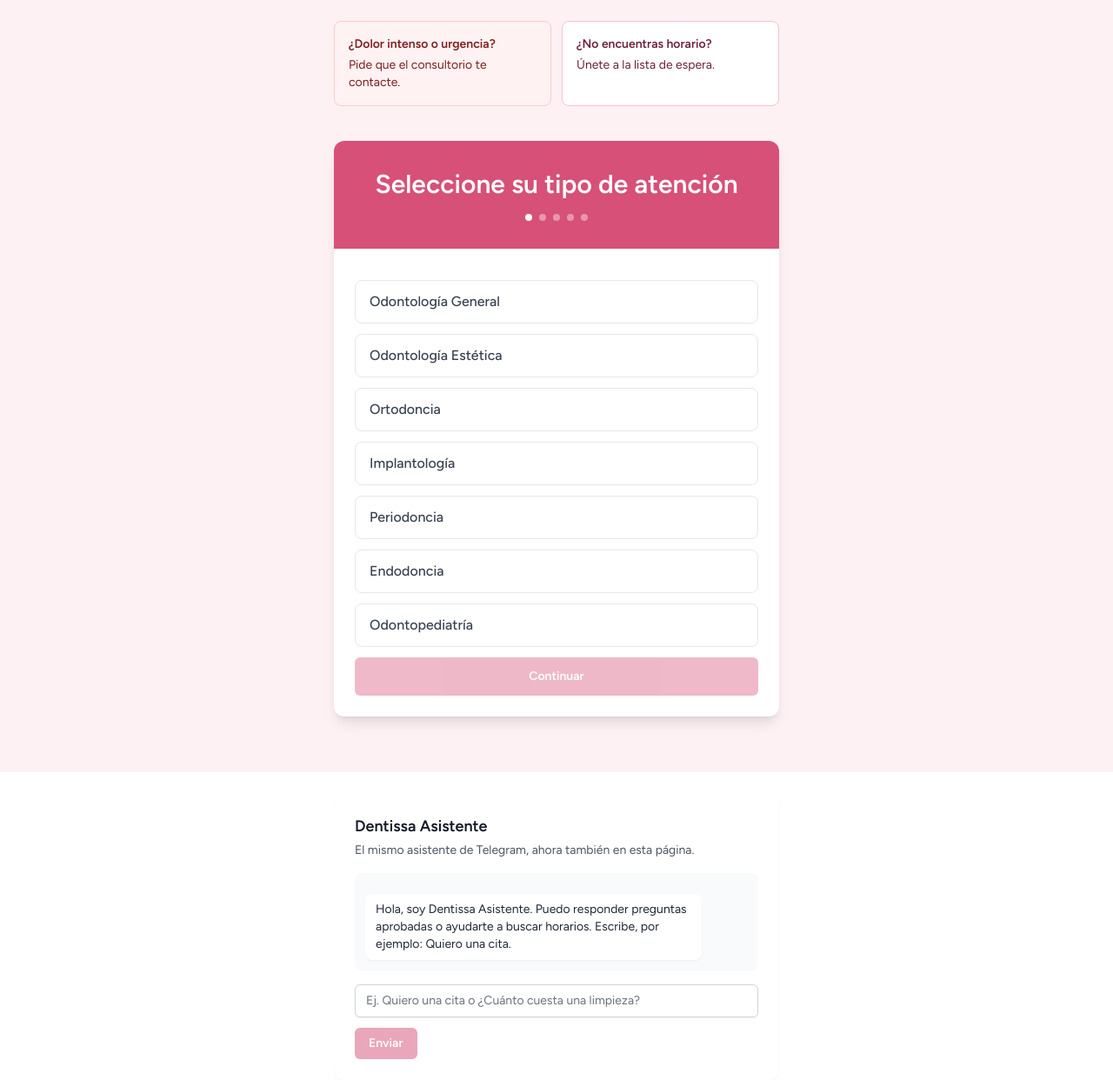
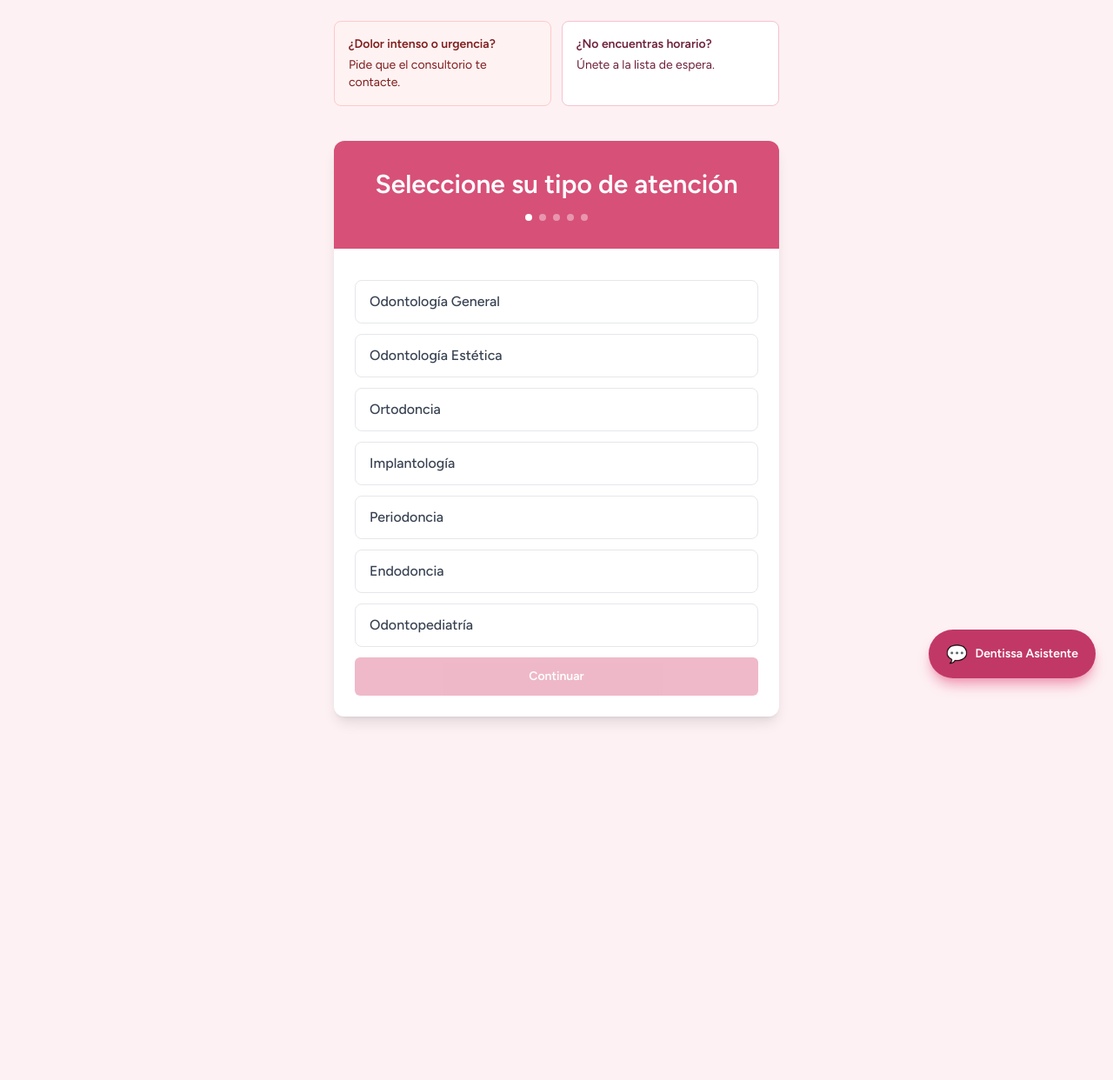
Before and after one commit to QuetzalTwT119/dentissa, a Laravel app: page /agendar-cita in a window 1280 px wide. Shown: the whole page at 87% size. After the commit the page ends 831 px from the top, so only its background shows below. Run offline with Laravel 12, Linux system fonts and the light colour scheme; data comes from the database, SQL or seed files in the repository; style sheets or scripts are compiled from the project's sources; some web fonts are replaced.

Commit message:
feat: compartir asistente en vistas publicas

```diff
--- a/resources/views/atencion/lista-espera.blade.php
+++ b/resources/views/atencion/lista-espera.blade.php
@@ -30,5 +30,6 @@
                 @endif
             </div>
         </main>
+        <x-asistente-chat />
     </body>
 </html>
--- a/resources/views/atencion/urgencia.blade.php
+++ b/resources/views/atencion/urgencia.blade.php
@@ -31,5 +31,6 @@
                 @endif
             </div>
         </main>
+        <x-asistente-chat />
     </body>
 </html>
--- a/resources/views/citas-publicas/create.blade.php
+++ b/resources/views/citas-publicas/create.blade.php
@@ -272,62 +272,7 @@
                 </div>
             </div>
 
-            <div class="mx-auto mt-6 max-w-lg px-6 sm:px-0"
-                 x-data="{
-                    consulta: '',
-                    conversacionId: localStorage.getItem('dentissa_asistente_conversacion') ?? crypto.randomUUID(),
-                    mensajes: [{ autor: 'bot', texto: 'Hola, soy Dentissa Asistente. Puedo responder preguntas aprobadas o ayudarte a buscar horarios. Escribe, por ejemplo: Quiero una cita.' }],
-                    cargando: false,
-                    init() { localStorage.setItem('dentissa_asistente_conversacion', this.conversacionId); },
-                    async preguntar() {
-                        if (this.consulta.trim().length < 3) return;
-                        const texto = this.consulta.trim();
-                        this.mensajes.push({ autor: 'persona', texto });
-                        this.consulta = '';
-                        this.cargando = true;
-                        try {
-                            const respuesta = await fetch('{{ route('asistente-paciente.responder') }}', {
-                                method: 'POST',
-                                headers: {
-                                    'Accept': 'application/json',
-                                    'Content-Type': 'application/json',
-                                    'X-CSRF-TOKEN': document.querySelector('meta[name=csrf-token]').content,
-                                },
-                                body: JSON.stringify({ consulta: texto, conversacion_id: this.conversacionId }),
-                            });
-                            const datos = await respuesta.json();
-                            this.mensajes.push({ autor: 'bot', texto: datos.respuesta ?? 'No fue posible responder en este momento.', accion: datos.accion ?? null });
-                        } catch (error) {
-                            this.mensajes.push({ autor: 'bot', texto: 'No fue posible responder en este momento. Intenta nuevamente o comunícate con el consultorio.' });
-                        } finally {
-                            this.cargando = false;
-                            this.$nextTick(() => this.$refs.historial.scrollTop = this.$refs.historial.scrollHeight);
-                        }
-                    },
-                 }">
-                <div class="rounded-xl bg-white p-6 shadow-sm">
-                    <h2 class="text-lg font-semibold text-gray-900">Dentissa Asistente</h2>
-                    <p class="mt-1 text-sm text-gray-600">El mismo asistente de Telegram, ahora también en esta página.</p>
-                    <div x-ref="historial" class="mt-4 max-h-72 space-y-3 overflow-y-auto rounded-lg bg-gray-50 p-3">
-                        <template x-for="(mensaje, indice) in mensajes" :key="indice">
-                            <div class="flex" :class="mensaje.autor === 'persona' ? 'justify-end' : 'justify-start'">
-                                <p class="max-w-[88%] whitespace-pre-line rounded-lg px-3 py-2 text-sm" :class="mensaje.autor === 'persona' ? 'bg-brand-500 text-white' : 'bg-white text-gray-800 shadow-sm'" x-text="mensaje.texto"></p>
-                                <a x-show="mensaje.accion" :href="mensaje.accion?.url" class="mt-2 inline-block rounded-md bg-brand-500 px-3 py-2 text-xs font-semibold text-white hover:bg-brand-600" x-text="mensaje.accion?.etiqueta"></a>
-                            </div>
-                        </template>
-                        <p x-show="cargando" class="text-sm text-gray-500">Dentissa Asistente está respondiendo…</p>
-                    </div>
-                    <form class="mt-4 space-y-3" @submit.prevent="preguntar()">
-                        <label for="consulta-asistente" class="sr-only">Escribe tu pregunta</label>
-                        <input id="consulta-asistente" type="text" x-model="consulta" placeholder="Ej. Quiero una cita o ¿Cuánto cuesta una limpieza?"
-                               class="block w-full rounded-md border-gray-300 text-sm shadow-sm focus:border-brand-500 focus:ring-brand-500">
-                        <button type="submit" :disabled="cargando || consulta.trim().length < 3"
-                                class="rounded-md bg-brand-500 px-4 py-2 text-sm font-semibold text-white transition hover:bg-brand-600 disabled:opacity-50">
-                            Enviar
-                        </button>
-                    </form>
-                </div>
-            </div>
         @endif
+        <x-asistente-chat />
     </body>
 </html>
```
Also changed, not shown: docs/MATRIZ-QA-MVP.md (+1 -0 lines), tests/Feature/AsistenteVistasPublicasTest.php (added, +26 -0 lines).
